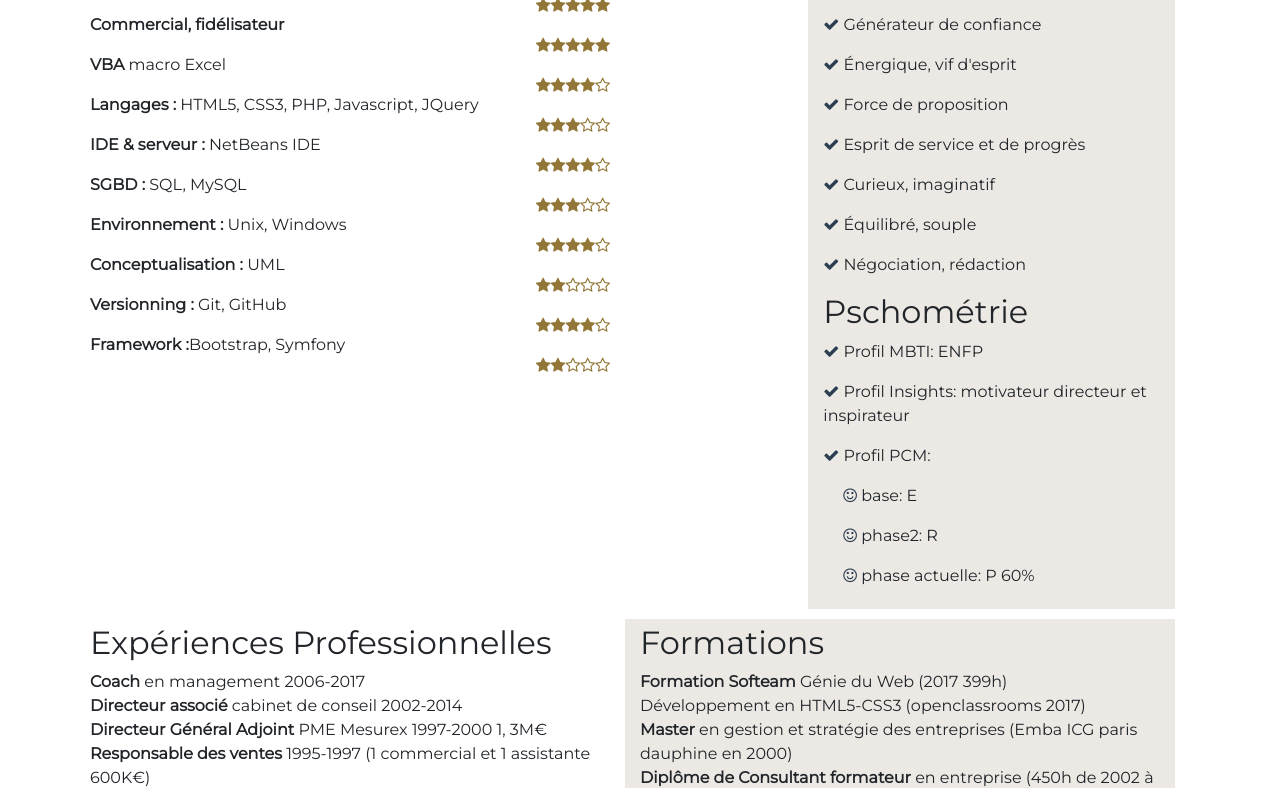
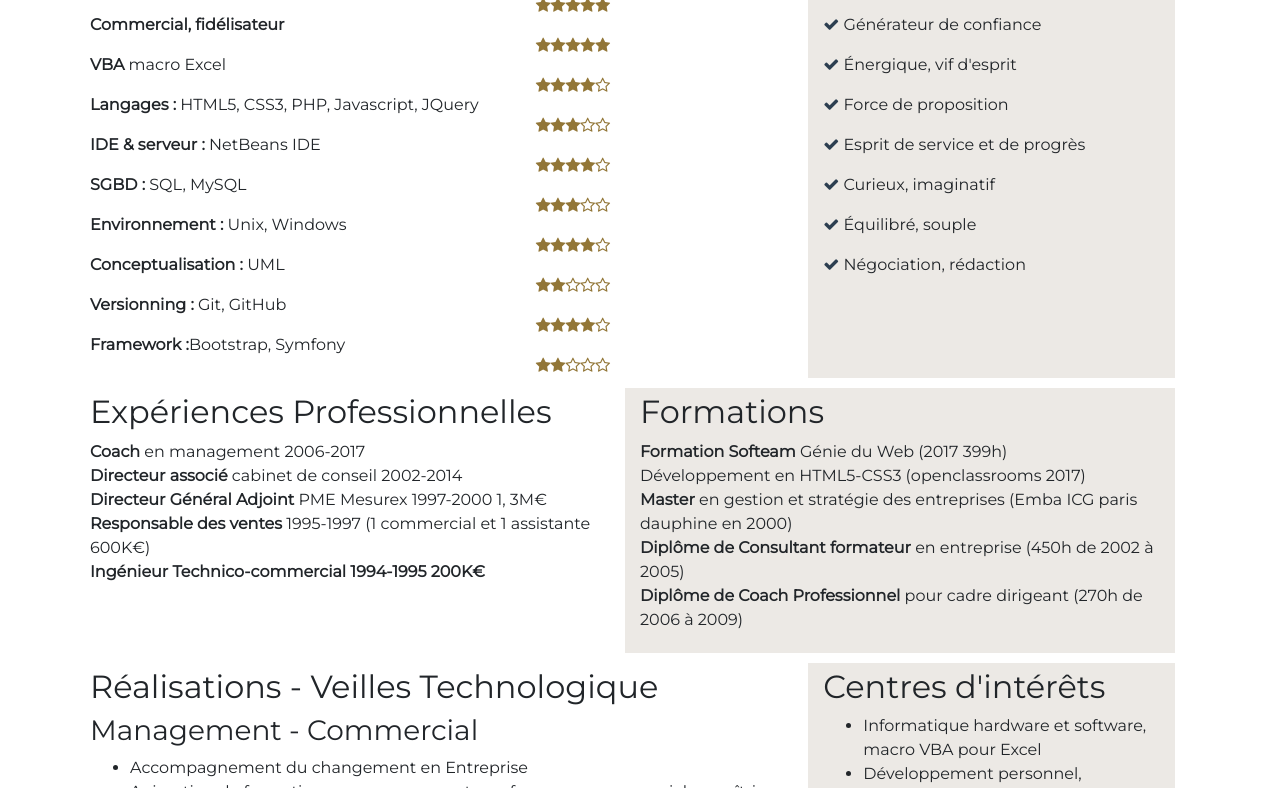
Before and after one commit to bigmoletos/CV_Franck_Desmedt, a plain HTML site: page index.html in a window 1280 px wide. Shown: the part 424-1212 px from the top of the page. Drawn offline with nearby package versions, Linux system fonts and the light colour scheme.

Commit message:
modif cv

```diff
--- a/index.html
+++ b/index.html
@@ -136,15 +136,6 @@ and open the template in the editor.
                 <p><i class="fa fa-check" aria-hidden="true">  </i> Curieux, imaginatif</p>
                 <p><i class="fa fa-check" aria-hidden="true">  </i> Équilibré, souple</p>
                 <p><i class="fa fa-check" aria-hidden="true">  </i> Négociation, rédaction</p>
-                <header><h2>Pschométrie</h2></header>
-                <p><i class="fa fa-check" aria-hidden="true">  </i> Profil MBTI: ENFP</p>
-                <p><i class="fa fa-check" aria-hidden="true">  </i> Profil Insights: motivateur directeur et inspirateur</p>
-
-
-                <p ><i class="fa fa-check" aria-hidden="true">  </i> Profil PCM:</p>
-                <p id="pcm"><i class="fa fa-smile-o" aria-hidden="true">  </i> base: E</p>
-                <p id="pcm"><i class="fa fa-smile-o" aria-hidden="true">  </i> phase2: R </p>
-                <p id="pcm"><i class="fa fa-smile-o" aria-hidden="true">  </i> phase actuelle: P 60%</p>
 
             </div>
             <!--</div>-->
```
